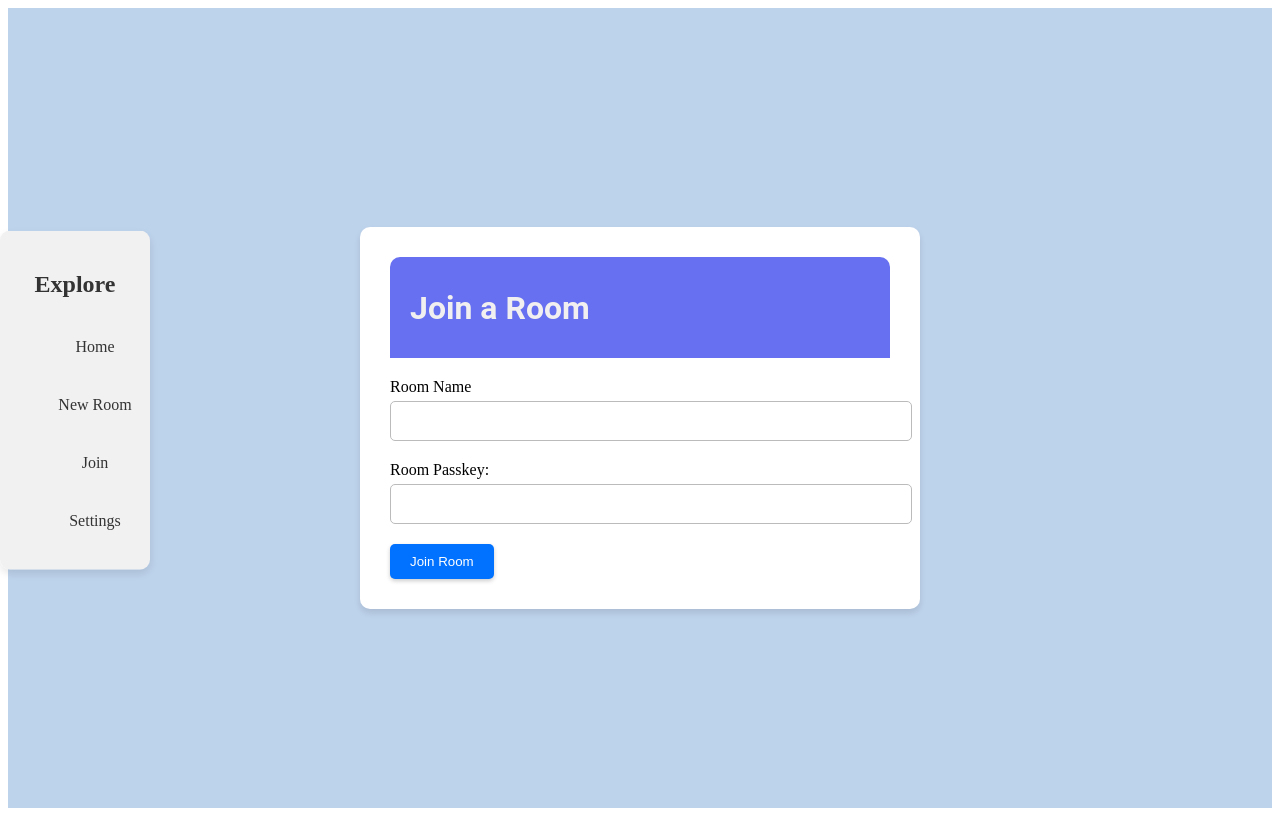
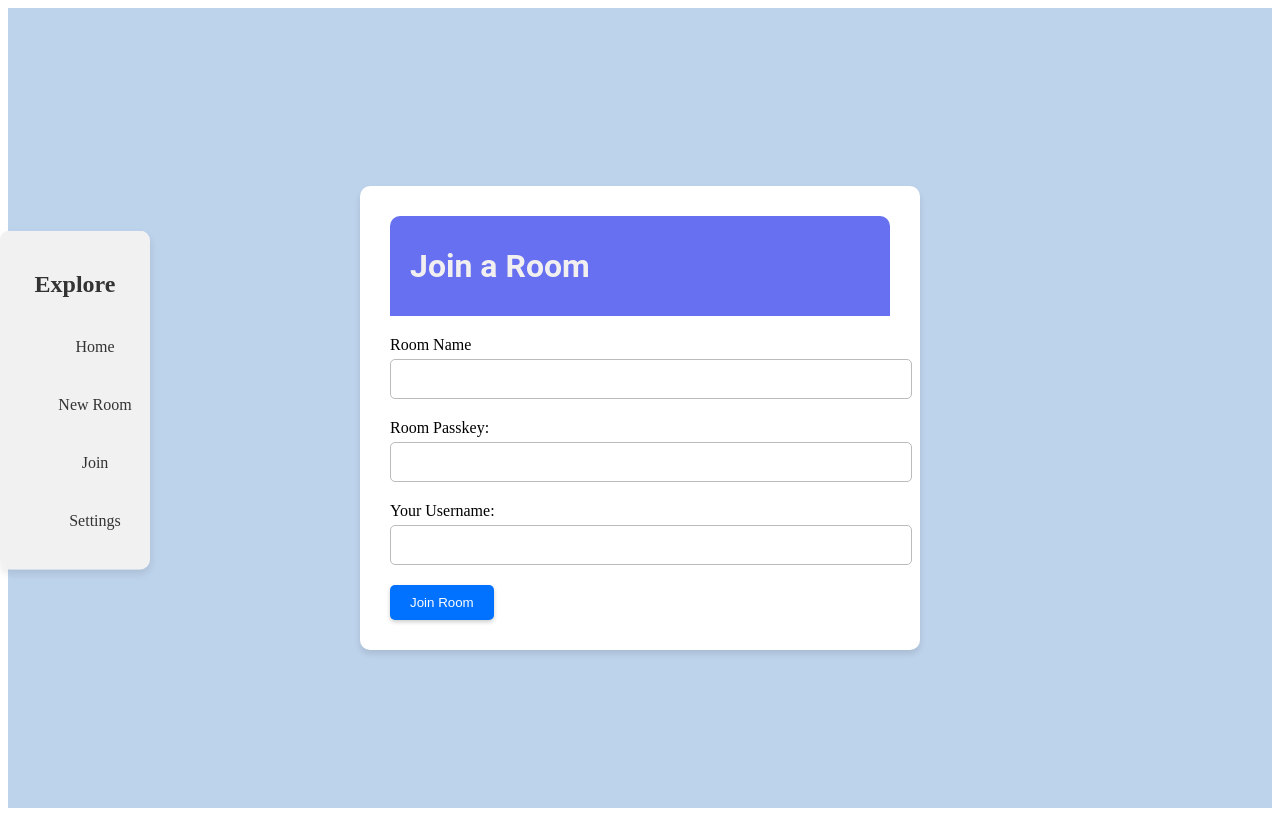
Before and after one commit to ashish-aa/PrivChat, a Node server app: page /joinRoom in a window 1280 px wide. Run offline with Node 20, Linux system fonts and the light colour scheme; tables that the repository leaves empty hold one stand-in row (values such as "Sample post"); some libraries are stand-ins or nearby versions.

Commit message:
Added: Username field

```diff
--- a/controllers/indexController.js
+++ b/controllers/indexController.js
@@ -19,6 +19,7 @@ exports.getJoinRoom = (req,res,next)=>{
 exports.postJoinRoom = async (req, res,next) => {
    const name = req.body.roomName;
    const passkey = req.body.passkey;
+   const username = req.body.username;
     Room.findOne({name:name,passkey:passkey})
    .then(room=>{
     console.log("Res ::",room);
@@ -27,7 +28,7 @@ exports.postJoinRoom = async (req, res,next) => {
         return res.status(404).send('Room not found or incorrect passkey');
       }
 
-      res.redirect(`/room/${room._id}`);
+      res.redirect(`/room/${room._id}?username=${username}`);
    }).catch(err=>{
     console.log(err);
     return res.status(404).redirect('/error/notF');
@@ -40,11 +41,12 @@ exports.postJoinRoom = async (req, res,next) => {
 exports.JoinRoom = async (req, res) => {
     try {
       const roomId = req.params.roomId;
+      const username = req.query.username;
       const room = await Room.findById(new ObjectId(roomId));
       if (!room) {
         return res.status(404).redirect('/error/notF');
       }
-      res.render('room', { room }); // Render the room view with the room data
+      res.render('room', { room, username:username}); // Render the room view with the room data
     } catch (err) {
       console.error(err);
       res.status(500).send('Internal Server Error');
@@ -53,11 +55,11 @@ exports.JoinRoom = async (req, res) => {
 
 exports.postCreateRoom =   async (req, res) => {
     try {
-      const { name, passkey } = req.body;
-      const host = 'Dummy'; // Assuming authentication is implemented and user is logged in
-      const room = new Room({ name, passkey, host });
+      const { name, passkey,username } = req.body;
+       // Assuming authentication is implemented and user is logged in
+      const room = new Room({ name: name, passkey: passkey, host: username });
       await room.save();
-      res.redirect(`/room/${room._id}`); // Redirect to the newly created room
+      res.redirect(`/room/${room._id}?username=${username}`); // Redirect to the newly created room
     } catch (err) {
       console.error(err);
       res.status(500).send('Internal Server Error');
--- a/models/room.js
+++ b/models/room.js
@@ -14,6 +14,10 @@ const roomSchema = new mongoose.Schema({
   host: {
     type: String,
     required: true
+  },
+  client:{
+    type: String,
+    require:true
   }
 });
 
--- a/server.js
+++ b/server.js
@@ -31,9 +31,9 @@ io.on('connection', (socket) => {
   console.log('A user connected');
 
   // Joining a room
-    socket.on('joinRoom', (roomId) => {
+  socket.on('joinRoom', (roomId, username) => {
       socket.join(roomId);
-      console.log(`User joined room ${roomId}`);
+      console.log(`${username} joined room ${roomId}`);
   });
 
   // Leaving a room
@@ -43,15 +43,14 @@ io.on('connection', (socket) => {
   });
 
   // Broadcasting messages to room participants
-    socket.on('chatMessage', (roomId, message) => {
-      io.to(roomId).emit('message', message); // Emit message to all clients in the room
+  socket.on('chatMessage', (roomId, message, username) => {
+      io.to(roomId).emit('message', { username: username, message: message }); // Emit message to all clients in the room along with the username
   });
 
   socket.on('disconnect', () => {
       console.log('User disconnected');
   });
 });
-
 
 // Starting the server
 
--- a/views/createRoom.ejs
+++ b/views/createRoom.ejs
@@ -23,6 +23,10 @@
                     <label for="passkey">Room Passkey:</label>
                     <input type="text" id="passkey" name="passkey" required>
                 </div>
+                <div class="form-group">
+                    <label for="username">Your Username:</label>
+                    <input type="text" id="username" name="username" required>
+                </div>
                 <button type="submit" class="submit-btn">Create Room</button>
             </form>
         </div>
--- a/views/joinRoom.ejs
+++ b/views/joinRoom.ejs
@@ -23,6 +23,10 @@
                     <label for="passkey">Room Passkey:</label>
                     <input type="text" id="passkey" name="passkey" required>
                 </div>
+                <div class="form-group">
+                    <label for="username">Your Username:</label>
+                    <input type="text" id="username" name="username" required>
+                </div>
                 <button type="submit" class="submit-btn">Join Room</button>
             </form>
         </div>
```
Also changed, not shown: views/room.ejs (+11 -6 lines). Lines whose indentation alone changed are shown as unchanged.
